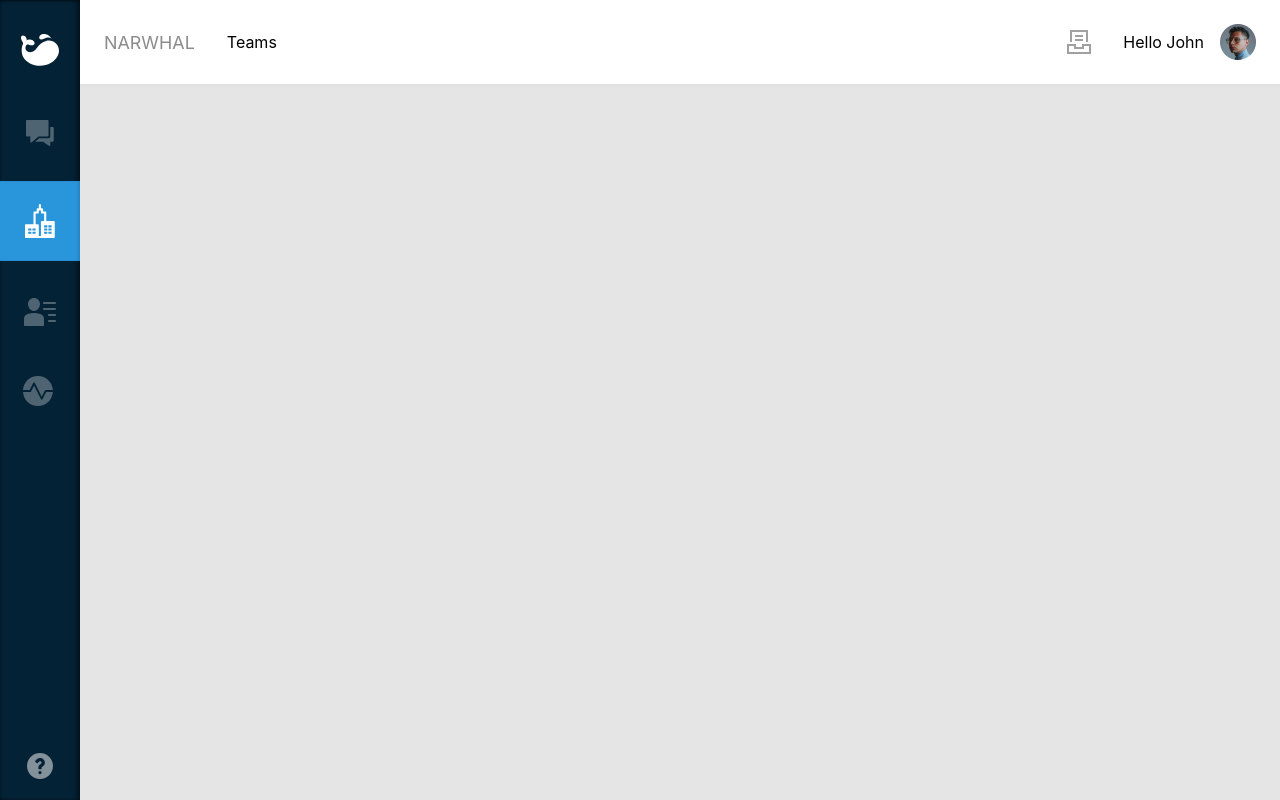
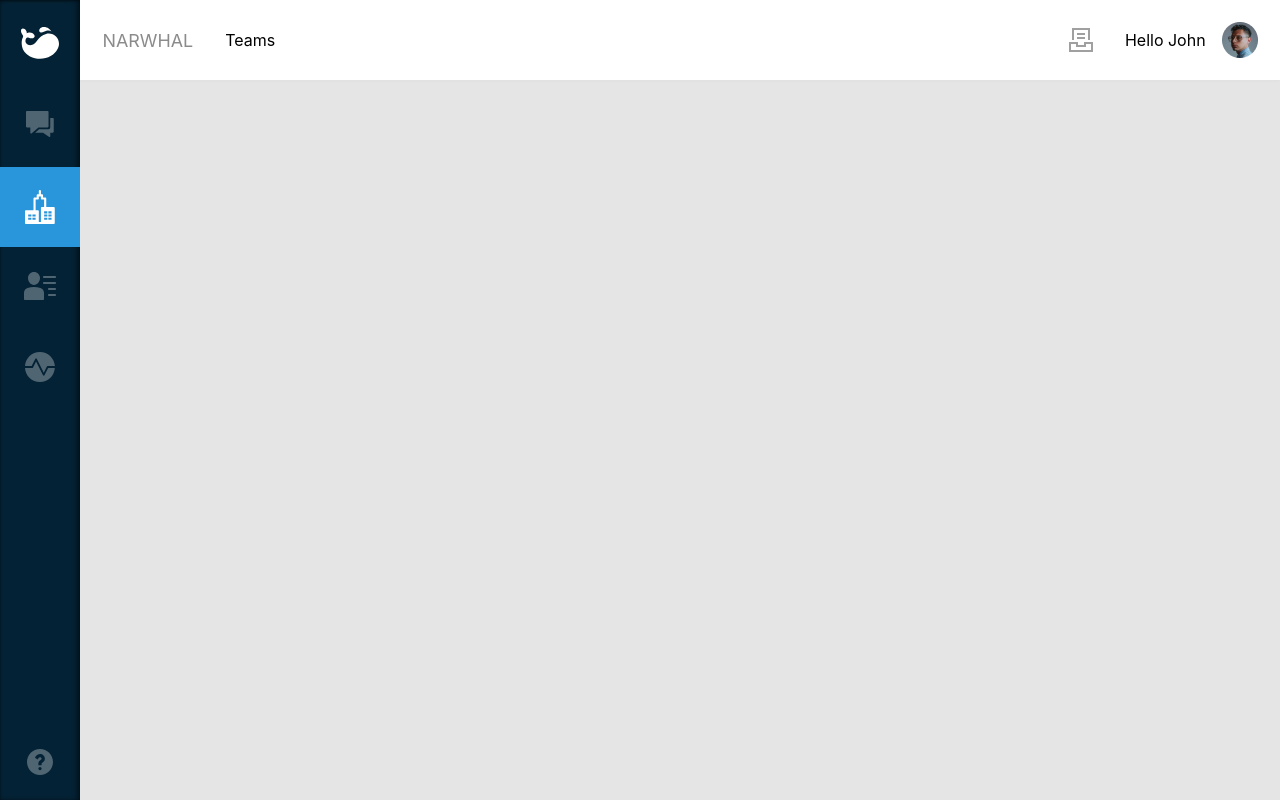
Before and after one commit to fahd23/narwhal-ui-app, a React (Create React App) app: page / in a window 1280 px wide. Built offline with nearby package versions, Linux system fonts and the light colour scheme.

Commit message:
REFACTOR: Refactored the code

```diff
--- a/src/App.css
+++ b/src/App.css
@@ -13,6 +13,7 @@ body {
   --primary-color: #ffffff;
   --secondary-color: #042235;
   --bg-color: #e5e5e5;
+  --accent-color:#2995DA;
 }
 
 .flex-jc-btwn{
--- a/src/components/navbar/navbar.css
+++ b/src/components/navbar/navbar.css
@@ -1,13 +1,14 @@
 .navbar {
   position: absolute;
   background: var(--primary-color);
-  padding: 1.5rem;
+  padding: 1.4rem;
   box-shadow: 0px 1px 0px #e2e2e2, 0px 0px 4px rgba(0, 0, 0, 0.05);
   display: flex;
   justify-content: space-between;
   align-items: center;
   width: 100%;
   z-index: 1;
+  height: 5rem;
 }
 .app-names {
   padding-left: 5rem;
--- a/src/components/sidenav/Shared/MenuCampaigns.jsx
+++ b/src/components/sidenav/Shared/MenuCampaigns.jsx
@@ -2,8 +2,7 @@ import React from "react";
 
 const MenuCampaigns = () => {
   return (
-    <div className="menu-campaigns">
-      <div className="icon-campaigns cursor">
+    <div className="menu-campaigns cursor">
       <svg
         width="28"
         height="26"
@@ -12,7 +11,6 @@ const MenuCampaigns = () => {
         xmlns="http://www.w3.org/2000/svg"
       >
         <path
-            opacity="0.3"
           fill-rule="evenodd"
           clip-rule="evenodd"
           d="M0.866667 0H21.6667C22.1459 0 22.5333 0.3874 22.5333 0.866667V15.6C22.5333 16.0793 22.1459 16.4667 21.6667 16.4667H12.4592L5.77027 22.3193C5.512 22.5446 5.14627 22.5949 4.84207 22.4553C4.5318 22.3149 4.33333 22.0073 4.33333 21.6667V16.4667H0.866667C0.3874 16.4667 0 16.0793 0 15.6V0.866667C0 0.3874 0.3874 0 0.866667 0ZM24.2667 6.93333H26.8667C27.3451 6.93333 27.7333 7.3216 27.7333 7.8V20.8C27.7333 21.2784 27.3451 21.6667 26.8667 21.6667H24.2667V25.1333C24.2667 25.4583 24.0855 25.7556 23.7969 25.9038C23.5023 26.0537 23.1573 26.0251 22.8965 25.8379L17.056 21.6667H9.14853L13.1109 18.2H22.5333C23.491 18.2 24.2667 17.4243 24.2667 16.4667V6.93333Z"
@@ -20,7 +18,6 @@ const MenuCampaigns = () => {
         />
       </svg>
     </div>
-    </div>
   );
 };
 
--- a/src/components/sidenav/Shared/MenuContacts.jsx
+++ b/src/components/sidenav/Shared/MenuContacts.jsx
@@ -4,17 +4,16 @@ const MenuContacts = () => {
   return (
     <div className="menu-contacts cursor">
       <svg
-        width="80"
-        height="80"
-        viewBox="0 0 80 80"
+        width="32"
+        height="28"
+        viewBox="0 0 32 28"
         fill="none"
         xmlns="http://www.w3.org/2000/svg"
       >
         <path
-          opacity="0.3"
           fill-rule="evenodd"
           clip-rule="evenodd"
-          d="M40 32C40 35.237 37.379 39 34 39C30.621 39 28 35.237 28 32C28 28.691 30.691 26 34 26C37.309 26 40 28.691 40 32ZM44 30H55C55.552 30 56 30.447 56 31C56 31.553 55.552 32 55 32H44C43.448 32 43 31.553 43 31C43 30.447 43.448 30 44 30ZM44 36H55C55.552 36 56 36.447 56 37C56 37.553 55.552 38 55 38H44C43.448 38 43 37.553 43 37C43 36.447 43.448 36 44 36ZM55 42H49C48.448 42 48 42.447 48 43C48 43.553 48.448 44 49 44H55C55.552 44 56 43.553 56 43C56 42.447 55.552 42 55 42ZM49 48H55C55.552 48 56 48.447 56 49C56 49.553 55.552 50 55 50H49C48.448 50 48 49.553 48 49C48 48.447 48.448 48 49 48ZM40.409 41.973C36.009 40.671 31.858 40.696 27.583 41.961C25.439 42.596 24 44.523 24 46.758V53C24 53.553 24.448 54 25 54H43C43.552 54 44 53.553 44 53V46.772C44 44.536 42.557 42.607 40.409 41.973Z"
+          d="M16 6C16 9.237 13.379 13 10 13C6.621 13 4 9.237 4 6C4 2.691 6.691 0 10 0C13.309 0 16 2.691 16 6ZM20 4H31C31.552 4 32 4.447 32 5C32 5.553 31.552 6 31 6H20C19.448 6 19 5.553 19 5C19 4.447 19.448 4 20 4ZM20 10H31C31.552 10 32 10.447 32 11C32 11.553 31.552 12 31 12H20C19.448 12 19 11.553 19 11C19 10.447 19.448 10 20 10ZM31 16H25C24.448 16 24 16.447 24 17C24 17.553 24.448 18 25 18H31C31.552 18 32 17.553 32 17C32 16.447 31.552 16 31 16ZM25 22H31C31.552 22 32 22.447 32 23C32 23.553 31.552 24 31 24H25C24.448 24 24 23.553 24 23C24 22.447 24.448 22 25 22ZM16.409 15.973C12.009 14.671 7.858 14.696 3.583 15.961C1.439 16.596 0 18.523 0 20.758V27C0 27.553 0.448 28 1 28H19C19.552 28 20 27.553 20 27V20.772C20 18.536 18.557 16.607 16.409 15.973Z"
           fill="white"
         />
       </svg>
--- a/src/components/sidenav/Shared/MenuHelp.jsx
+++ b/src/components/sidenav/Shared/MenuHelp.jsx
@@ -11,7 +11,6 @@ const MenuHelp = () => {
         xmlns="http://www.w3.org/2000/svg"
       >
         <path
-          opacity="0.5"
           fill-rule="evenodd"
           clip-rule="evenodd"
           d="M13 26C20.1797 26 26 20.1797 26 13C26 5.8203 20.1797 0 13 0C5.8203 0 0 5.8203 0 13C0 20.1797 5.8203 26 13 26ZM13 21.125C13.8975 21.125 14.625 20.3975 14.625 19.5C14.625 18.6025 13.8975 17.875 13 17.875C12.1025 17.875 11.375 18.6025 11.375 19.5C11.375 20.3975 12.1025 21.125 13 21.125ZM13 8.125C12.35 8.125 11.8625 8.45 11.5375 8.9375L10.725 10.4L7.9625 8.775L8.775 7.3125C9.5875 5.85 11.2125 4.875 13 4.875C15.7625 4.875 17.875 6.9875 17.875 9.75C17.875 12.025 16.4125 13 15.4375 13.65C14.625 14.1375 14.625 14.3 14.625 14.625V16.25H11.375V14.625C11.375 12.5125 12.675 11.5375 13.65 10.8875C14.4625 10.4 14.625 10.2375 14.625 9.75C14.625 8.775 13.975 8.125 13 8.125Z"
--- a/src/components/sidenav/Shared/MenuReports.jsx
+++ b/src/components/sidenav/Shared/MenuReports.jsx
@@ -11,7 +11,6 @@ const MenuReports = () => {
         xmlns="http://www.w3.org/2000/svg"
       >
         <path
-          opacity="0.3"
           fill-rule="evenodd"
           clip-rule="evenodd"
           d="M10.2188 6.9375L6.65625 14.0625H0C0.46875 6.1875 6.9375 0 14.9062 0C22.875 0 29.3438 6.1875 29.9062 14.0625H22.5938C22.2188 14.0625 21.9375 14.3438 21.75 14.625L18.75 20.625L11.9062 6.9375C11.625 6.28125 10.5 6.28125 10.2188 6.9375ZM19.5938 23.0625L23.1562 15.9375H29.8125C29.3438 23.8125 22.875 30 14.9062 30C6.9375 30 0.46875 23.8125 0 15.9375H7.21875C7.59375 15.9375 7.875 15.75 8.0625 15.375L11.0625 9.375L17.9062 23.0625C18.0938 23.4375 18.375 23.625 18.75 23.625C19.125 23.625 19.4062 23.3438 19.5938 23.0625Z"
--- a/src/components/sidenav/Shared/MenuTeams.jsx
+++ b/src/components/sidenav/Shared/MenuTeams.jsx
@@ -2,60 +2,20 @@ import React from "react";
 
 const MenuTeams = () => {
   return (
-    <div className="menu-teams cursor">
+    <div className="menu-teams cursor active">
       <svg
-        width="80"
-        height="80"
-        viewBox="0 0 80 80"
+        width="30"
+        height="34"
+        viewBox="0 0 30 34"
         fill="none"
         xmlns="http://www.w3.org/2000/svg"
       >
-        <g filter="url(#filter0_i_0_122)">
-          <rect width="80" height="80" fill="#2995DA" />
-        </g>
         <path
           fill-rule="evenodd"
           clip-rule="evenodd"
-          d="M53.6875 40H46.25V31.5C46.25 30.8625 45.825 30.4375 45.1875 30.4375H43.0625V28.3125C43.0625 27.675 42.6375 27.25 42 27.25H40.9375V24.0625C40.9375 23.425 40.5125 23 39.875 23C39.2375 23 38.8125 23.425 38.8125 24.0625V27.25H37.75C37.1125 27.25 36.6875 27.675 36.6875 28.3125V30.4375H34.5625C33.925 30.4375 33.5 30.8625 33.5 31.5V43.1875H26.0625C25.425 43.1875 25 43.6125 25 44.25V55.9375C25 56.575 25.425 57 26.0625 57H34.5625H37.75H42H45.1875H53.6875C54.325 57 54.75 56.575 54.75 55.9375V41.0625C54.75 40.425 54.325 40 53.6875 40ZM31.375 52.75H28.1875V50.625H31.375V52.75ZM31.375 49.5625H28.1875V47.4375H31.375V49.5625ZM35.625 52.75H32.4375V50.625H35.625V52.75ZM35.625 49.5625H32.4375V47.4375H35.625V49.5625ZM40.9375 41.0625V54.875H38.8125V44.25C38.8125 43.6125 38.3875 43.1875 37.75 43.1875H35.625V32.5625H37.75C38.3875 32.5625 38.8125 32.1375 38.8125 31.5V29.375H40.9375V31.5C40.9375 32.1375 41.3625 32.5625 42 32.5625H44.125V40H42C41.3625 40 40.9375 40.425 40.9375 41.0625ZM47.3125 52.75H44.125V50.625H47.3125V52.75ZM47.3125 49.5625H44.125V47.4375H47.3125V49.5625ZM47.3125 46.375H44.125V44.25H47.3125V46.375ZM51.5625 52.75H48.375V50.625H51.5625V52.75ZM51.5625 49.5625H48.375V47.4375H51.5625V49.5625ZM51.5625 46.375H48.375V44.25H51.5625V46.375Z"
+          d="M28.6875 17H21.25V8.5C21.25 7.8625 20.825 7.4375 20.1875 7.4375H18.0625V5.3125C18.0625 4.675 17.6375 4.25 17 4.25H15.9375V1.0625C15.9375 0.425 15.5125 0 14.875 0C14.2375 0 13.8125 0.425 13.8125 1.0625V4.25H12.75C12.1125 4.25 11.6875 4.675 11.6875 5.3125V7.4375H9.5625C8.925 7.4375 8.5 7.8625 8.5 8.5V20.1875H1.0625C0.425 20.1875 0 20.6125 0 21.25V32.9375C0 33.575 0.425 34 1.0625 34H9.5625H12.75H17H20.1875H28.6875C29.325 34 29.75 33.575 29.75 32.9375V18.0625C29.75 17.425 29.325 17 28.6875 17ZM6.375 29.75H3.1875V27.625H6.375V29.75ZM6.375 26.5625H3.1875V24.4375H6.375V26.5625ZM10.625 29.75H7.4375V27.625H10.625V29.75ZM10.625 26.5625H7.4375V24.4375H10.625V26.5625ZM15.9375 18.0625V31.875H13.8125V21.25C13.8125 20.6125 13.3875 20.1875 12.75 20.1875H10.625V9.5625H12.75C13.3875 9.5625 13.8125 9.1375 13.8125 8.5V6.375H15.9375V8.5C15.9375 9.1375 16.3625 9.5625 17 9.5625H19.125V17H17C16.3625 17 15.9375 17.425 15.9375 18.0625ZM22.3125 29.75H19.125V27.625H22.3125V29.75ZM22.3125 26.5625H19.125V24.4375H22.3125V26.5625ZM22.3125 23.375H19.125V21.25H22.3125V23.375ZM26.5625 29.75H23.375V27.625H26.5625V29.75ZM26.5625 26.5625H23.375V24.4375H26.5625V26.5625ZM26.5625 23.375H23.375V21.25H26.5625V23.375Z"
           fill="white"
         />
-        <defs>
-          <filter
-            id="filter0_i_0_122"
-            x="-2"
-            y="0"
-            width="82"
-            height="80"
-            filterUnits="userSpaceOnUse"
-            color-interpolation-filters="sRGB"
-          >
-            <feFlood flood-opacity="0" result="BackgroundImageFix" />
-            <feBlend
-              mode="normal"
-              in="SourceGraphic"
-              in2="BackgroundImageFix"
-              result="shape"
-            />
-            <feColorMatrix
-              in="SourceAlpha"
-              type="matrix"
-              values="0 0 0 0 0 0 0 0 0 0 0 0 0 0 0 0 0 0 127 0"
-              result="hardAlpha"
-            />
-            <feOffset dx="-2" />
-            <feGaussianBlur stdDeviation="1" />
-            <feComposite in2="hardAlpha" operator="arithmetic" k2="-1" k3="1" />
-            <feColorMatrix
-              type="matrix"
-              values="0 0 0 0 0 0 0 0 0 0 0 0 0 0 0 0 0 0 0.11931 0"
-            />
-            <feBlend
-              mode="normal"
-              in2="shape"
-              result="effect1_innerShadow_0_122"
-            />
-          </filter>
-        </defs>
       </svg>
     </div>
   );
--- a/src/components/sidenav/Shared/PathLogo.jsx
+++ b/src/components/sidenav/Shared/PathLogo.jsx
@@ -4,18 +4,18 @@ const PathLogo = () => {
   return (
     <div className="logo cursor">
       <svg
-        width="80"
-        height="80"
-        viewBox="0 0 80 80"
+        width="38"
+        height="32"
+        viewBox="0 0 38 32"
         fill="none"
         xmlns="http://www.w3.org/2000/svg"
       >
         <path
-          d="M58.9941 40.8349C58.9941 35.1752 54.4062 30.5874 48.7465 30.5874C47.8439 30.5874 46.9454 30.7065 46.074 30.9416C42.319 31.7392 39.3316 34.585 37.0101 37.726C35.5106 39.7549 34.0034 41.6151 31.3857 42.1103C28.9671 42.5681 25.6653 41.1744 25.4373 38.4405C25.3504 37.3957 25.6562 36.1205 26.2437 35.2445C27.1965 33.8231 28.9652 35.1436 30.2223 35.2847C31.1274 35.3859 32.1189 35.4298 32.9972 35.1434C34.7534 34.5712 35.1154 33.1667 34.1141 31.7336C33.1286 30.3229 31.4684 29.4857 29.7473 29.4915C28.7623 29.4949 27.2949 29.8616 26.5737 30.5936C27.1478 29.3959 26.3344 27.793 25.8679 27.1268C24.9393 25.8003 22.5287 24.648 21.3589 26.3484C20.5433 27.5339 21.2772 29.8598 21.9796 30.9383C22.3672 31.5335 22.9248 32.0938 23.0821 32.8086C23.2539 33.5886 22.8736 34.286 22.6037 34.9969C22.3232 35.7356 22.0415 36.4954 21.9149 37.2748C21 42.9023 22.5547 47.672 26.5386 51.1007C27.5858 52.0019 28.7821 52.8047 30.0127 53.4353C31.5137 54.204 33.2384 54.8182 34.891 55.1614C36.5459 55.505 38.3352 55.7475 40.0284 55.7475C47.9007 55.7475 54.6408 51.8263 57.4359 46.265C58.422 44.6903 58.9941 42.8299 58.9941 40.8349Z"
+          d="M37.9941 16.8349C37.9941 11.1752 33.4062 6.58736 27.7465 6.58736C26.8439 6.58736 25.9454 6.70647 25.074 6.94163C21.319 7.73922 18.3316 10.585 16.0101 13.726C14.5106 15.7549 13.0034 17.6151 10.3857 18.1103C7.96706 18.5681 4.66529 17.1744 4.43731 14.4405C4.35036 13.3957 4.65617 12.1205 5.24374 11.2445C6.19651 9.82315 7.96516 11.1436 9.22234 11.2847C10.1274 11.3859 11.1189 11.4298 11.9972 11.1434C13.7534 10.5712 14.1154 9.16665 13.1141 7.73361C12.1286 6.32286 10.4684 5.48565 8.74732 5.49147C7.7623 5.49491 6.29489 5.86158 5.57367 6.59361C6.14784 5.39589 5.33441 3.79301 4.86787 3.12676C3.9393 1.8003 1.52866 0.647963 0.358923 2.34839C-0.456685 3.5339 0.277229 5.85976 0.979588 6.93826C1.36723 7.53354 1.92478 8.09376 2.08214 8.8086C2.25394 9.58859 1.87359 10.286 1.60369 10.9969C1.32319 11.7356 1.04151 12.4954 0.914864 13.2748C3.05772e-05 18.9023 1.55467 23.672 5.53861 27.1007C6.58583 28.0019 7.78207 28.8047 9.01267 29.4353C10.5137 30.204 12.2384 30.8182 13.891 31.1614C15.5459 31.505 17.3352 31.7475 19.0284 31.7475C26.9007 31.7475 33.6408 27.8263 36.4359 22.265C37.422 20.6903 37.9941 18.8299 37.9941 16.8349Z"
           fill="white"
         />
         <path
-          d="M51.5409 28.3866C49.9342 27.5179 48.1483 27.4511 46.3983 27.8654C44.6382 28.2827 42.7885 29.6107 40.9491 29.4667C39.0768 29.3198 38.8019 27.2849 39.6821 25.9767C41.6126 23.1086 46.216 23.7486 48.6181 25.4538C49.2256 25.8851 49.7855 26.3798 50.2882 26.9297C50.673 27.3502 51.0335 28.1124 51.5409 28.3866Z"
+          d="M30.5409 4.38658C28.9342 3.51788 27.1483 3.45113 25.3983 3.86542C23.6382 4.28265 21.7885 5.61072 19.9491 5.46669C18.0768 5.31978 17.8019 3.28486 18.6821 1.97671C20.6126 -0.891351 25.216 -0.251402 27.6181 1.45379C28.2256 1.88508 28.7855 2.37983 29.2882 2.92969C29.673 3.35022 30.0335 4.11239 30.5409 4.38658Z"
           fill="white"
         />
       </svg>
--- a/src/components/sidenav/sidenav.css
+++ b/src/components/sidenav/sidenav.css
@@ -1,37 +1,39 @@
 .sidenav {
-  position: absolute;
+  position: fixed;
   background: var(--secondary-color);
   height: 100%;
   width: 5rem;
   z-index: 2;
   box-shadow: inset 0px 1px 3px rgba(0, 0, 0, 0.5),
     inset -4px 0px 4px rgba(2, 15, 24, 0.569466);
+  display: flex;
+  flex-direction: column;
+  align-items: center;
 }
 /* logo */
-.logo {
-  position: absolute;
-  top: 0.65rem;
+.logo{
+  margin: 1.7rem 0 1.5rem;
 }
-.menu-campaigns {
-  position: absolute;
-  left: 1.65rem;
-  top: 7.5rem;
-}
-.menu-teams {
-  position: absolute;
-  top: 11.3rem;
-}
-.menu-contacts {
-  position: absolute;
-  top: 17rem;
-}
-.menu-reports{
-  position: absolute;
-  left: 1.43rem;
-  top: 23.5rem;
+.menu-campaigns,
+.menu-teams,
+.menu-contacts,
+.menu-reports {
+  margin: 1.5rem 0;
+  opacity: 0.3;
 }
 .menu-help {
   position: absolute;
   left: 1.68rem;
-  bottom: 2.17%;
+  bottom: 1.3rem;
+  opacity: 0.3;
 }
+.active {
+  background: var(--accent-color);
+  opacity: 1;
+  margin:1.5px 0;
+  width: 5rem;
+  height: 5rem;
+  display: flex;
+  justify-content: center;
+  align-items: center;
+}
```
Lines whose indentation alone changed are shown as unchanged.
